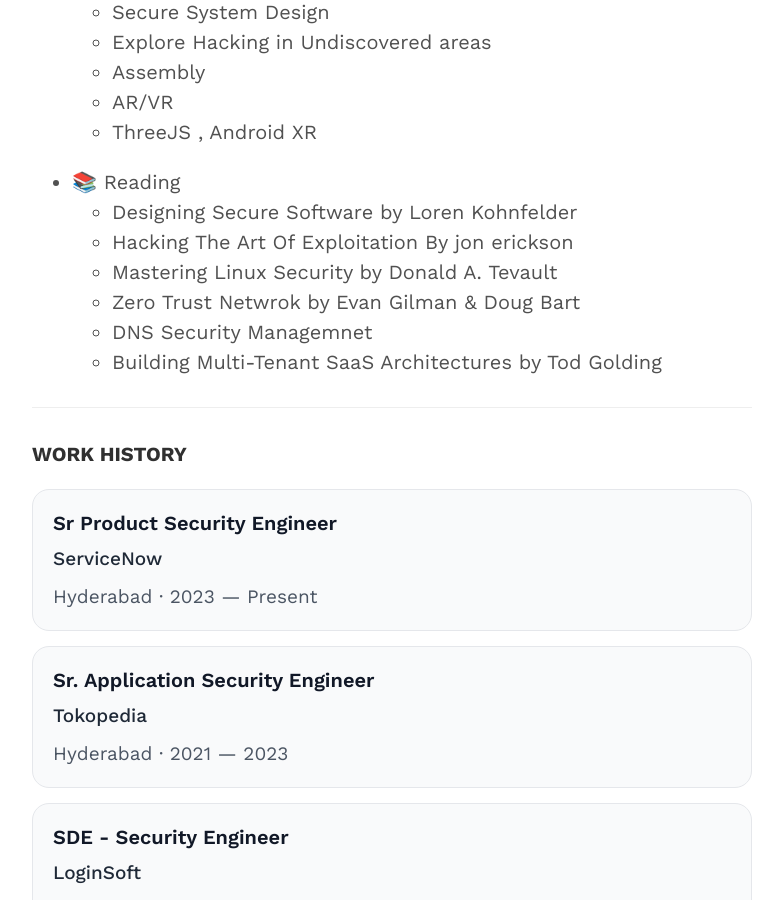
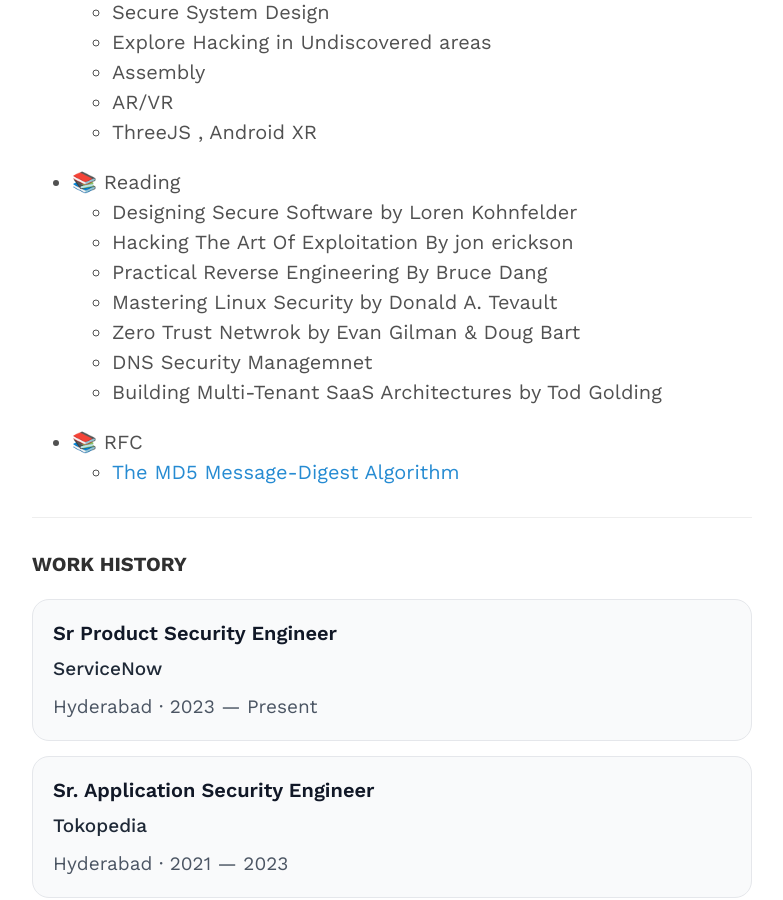
Before and after one commit to ironfisto/ironfisto.github.io, a Jekyll site: the page built from index.markdown, in a window 1280 px wide and 900 px high, scrolled down 694 px. Shown: the whole window, without its empty margins (248-1031 px from the left). Built offline with Jekyll 4.4.1, drawn with Linux system fonts in a browser that asks for light colours.

Commit message:
added books

```diff
--- a/index.markdown
+++ b/index.markdown
@@ -25,10 +25,13 @@
 - 📚 Reading
   - Designing Secure Software by Loren Kohnfelder
   - Hacking The Art Of Exploitation By jon erickson
+  - Practical Reverse Engineering By Bruce Dang
   - Mastering Linux Security by Donald A. Tevault
   - Zero Trust Netwrok by Evan Gilman & Doug Bart
   - DNS Security Managemnet
   - Building Multi-Tenant SaaS Architectures by Tod Golding
+- 📚 RFC
+  - [The MD5 Message-Digest Algorithm](https://www.ietf.org/rfc/rfc1321.txt)
 
 ---
 
```
